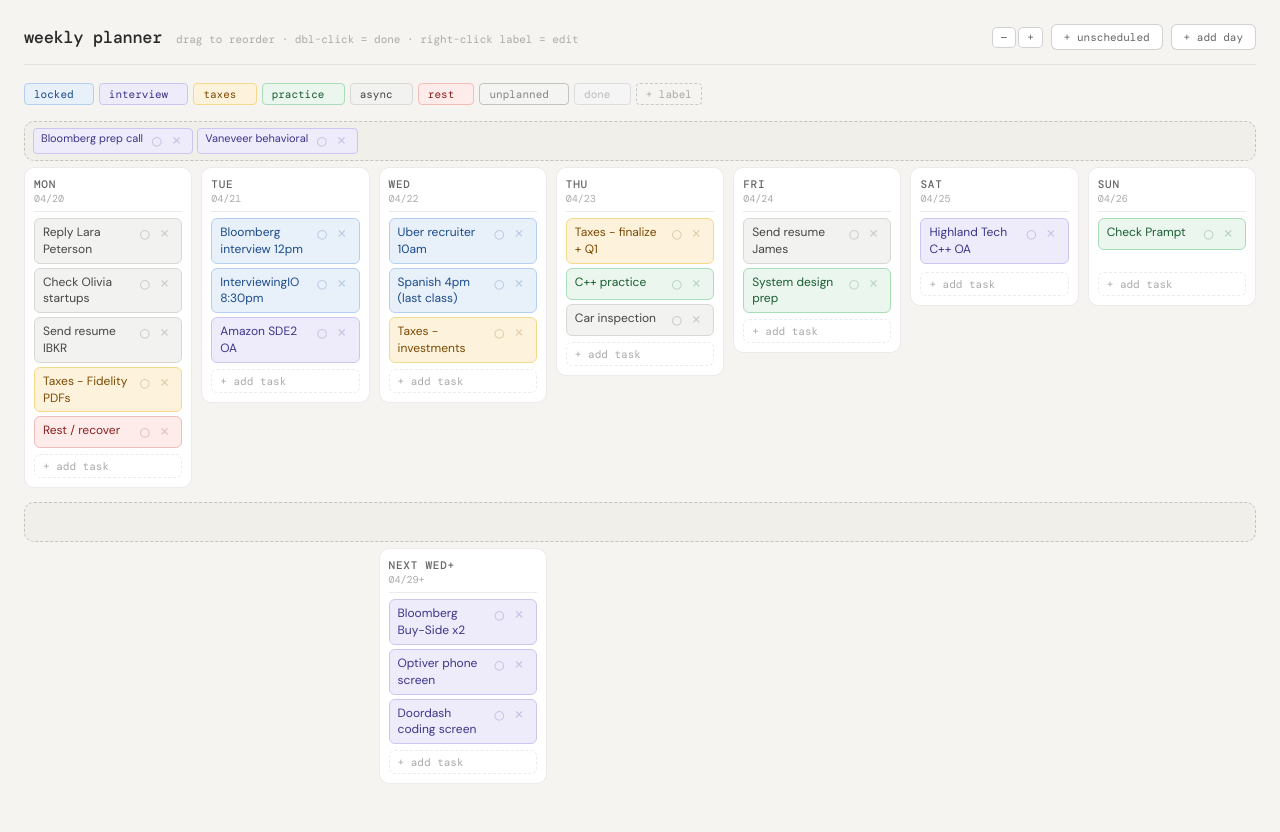
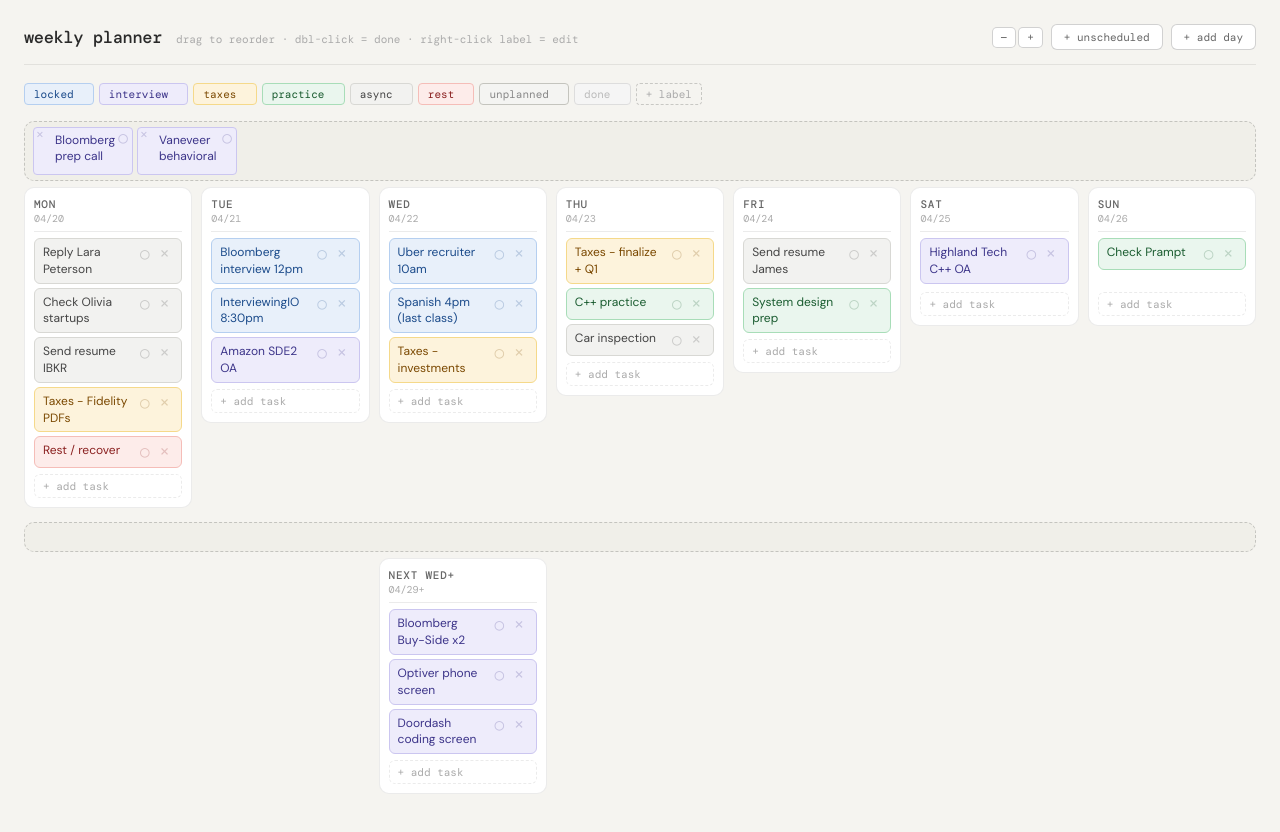
Before and after one commit to KirillShchetinin/Todies-planner, a plain HTML site: page frontend/index.html in a window 1280 px wide. Drawn offline with nearby package versions, Linux system fonts and the light colour scheme; no server answers.

Commit message:
changes to keep better view of unscheduled box.

```diff
--- a/frontend/app.js
+++ b/frontend/app.js
@@ -446,6 +446,7 @@ function buildColEl(col) {
       const el = document.createElement('div');
       el.className = 'task' + (task.done ? ' done' : '');
       el.dataset.id = task.id;
+      el.title = task.text;
       applyTaskStyle(el, task.type, task.done);
 
       if (task.important) {
@@ -701,6 +702,8 @@ function render() {
 
     const bar = document.createElement('div');
     bar.className = 'unscheduled-bar';
+    const unschedTasks = state[unschedCol.id] || [];
+    if (unschedTasks.length > 0) bar.classList.add('has-tasks');
     bar.appendChild(buildColEl(unschedCol));
     weekRow.appendChild(bar);
 
@@ -744,6 +747,8 @@ function render() {
     weekRow.className = 'week-row';
     const bar = document.createElement('div');
     bar.className = 'unscheduled-bar';
+    const emptyTasks = state[weekUnscheduled[0].id] || [];
+    if (emptyTasks.length > 0) bar.classList.add('has-tasks');
     bar.appendChild(buildColEl(weekUnscheduled[0]));
     weekRow.appendChild(bar);
     const daysGrid = document.createElement('div');
--- a/frontend/style.css
+++ b/frontend/style.css
@@ -83,12 +83,13 @@ header .hint { font-size: calc(11px * var(--ui-scale)); color: var(--text-dim);
   background: var(--surface2);
   border: 1px dashed var(--border-hover);
   border-radius: 10px;
-  padding: calc(5px * var(--ui-scale)) calc(8px * var(--ui-scale));
+  padding: calc(3px * var(--ui-scale)) calc(8px * var(--ui-scale));
   display: flex;
   flex-direction: row;
-  flex-wrap: wrap;
-  align-items: center;
+  flex-wrap: nowrap;
+  align-items: flex-start;
   gap: calc(4px * var(--ui-scale));
+  transition: padding 0.2s;
 }
 .unscheduled-bar:empty { display: none; }
 /* strip all box styling from the .col inside the bar */
@@ -102,15 +103,54 @@ header .hint { font-size: calc(11px * var(--ui-scale)); color: var(--text-dim);
   flex-direction: row;
   flex-wrap: wrap;
   gap: calc(4px * var(--ui-scale));
-  align-items: center;
-  min-height: calc(28px * var(--ui-scale));
+  align-items: flex-start;
+  min-height: calc(22px * var(--ui-scale));
   flex: 1;
+  overflow: visible;
+  transition: min-height 0.2s;
+}
+/* once tasks exist, expand to full task height */
+.unscheduled-bar.has-tasks {
+  padding: calc(5px * var(--ui-scale)) calc(8px * var(--ui-scale));
+}
+.unscheduled-bar.has-tasks .drop-zone {
+  min-height: calc(48px * var(--ui-scale));
 }
 .unscheduled-bar .task {
-  font-size: calc(11px * var(--ui-scale));
-  padding: calc(2px * var(--ui-scale)) calc(7px * var(--ui-scale));
+  flex: 0 0 auto;
+  width: calc(100px * var(--ui-scale));
+  min-height: calc(48px * var(--ui-scale));
+  padding: calc(4px * var(--ui-scale)) calc(7px * var(--ui-scale));
   border-radius: 4px;
+  font-size: calc(12px * var(--ui-scale));
+  align-items: flex-start;
 }
+.unscheduled-bar .task {
+  position: relative;
+}
+.unscheduled-bar .task .del {
+  position: absolute;
+  top: 0;
+  left: 0;
+}
+.unscheduled-bar .task .check {
+  position: absolute;
+  top: 0;
+  right: 0;
+}
+.unscheduled-bar .task .del {
+  font-size: calc(13px * var(--ui-scale));
+  padding: 0 calc(2px * var(--ui-scale));
+  line-height: 1;
+}
+.unscheduled-bar .task-text {
+  white-space: normal;
+  word-break: break-word;
+  min-width: 0;
+  line-height: 1.35;
+  padding-left: calc(14px * var(--ui-scale));
+}
+
 .unscheduled-bar .add-btn { display: none; }
 
 /* day grid inside each week row */
```
